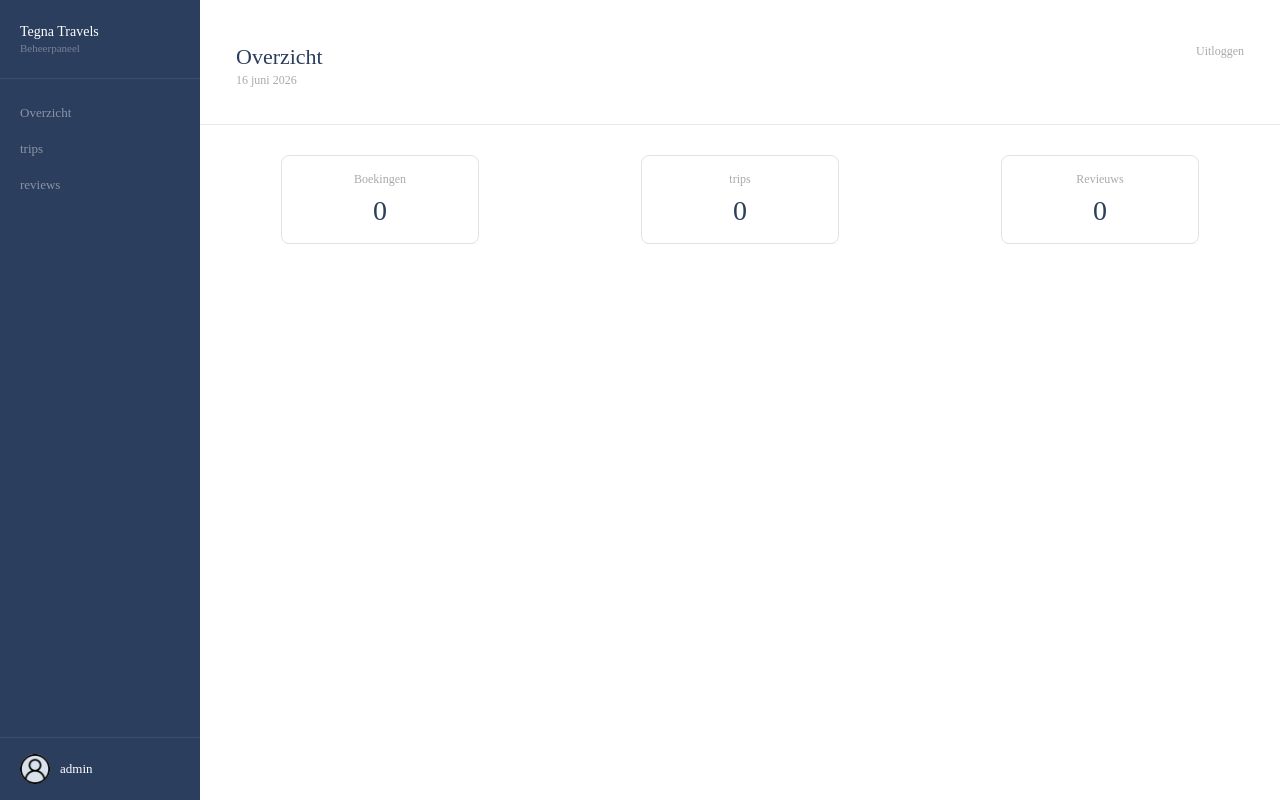
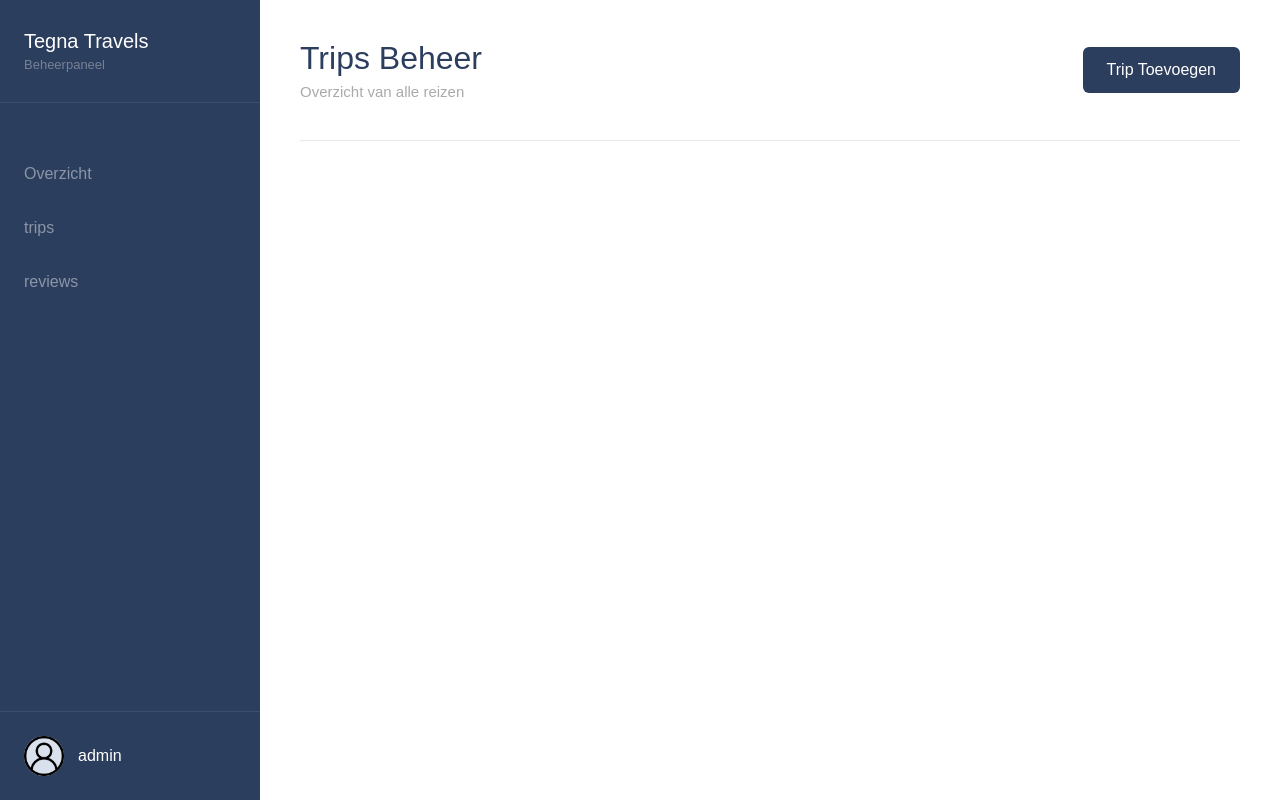
Before and after one commit to DanielRosmalen/webapp2, a PHP site: page /admin.php?trips in a window 1280 px wide. Run offline with PHP 8.4, Linux system fonts and the light colour scheme; data that the repository does not hold is empty.

Commit message:
toevoegen verwijderen en bijwerken gemaakt

```diff
--- a/app/acties/delete.php
+++ /dev/null
@@ -1,6 +0,0 @@
-<?php
-$sql = "DELETE FROM r.* FROM reis r WHERE r.reisid = :reisid ";
-
-        $stmt = $conn->prepare($sql);
-        $stmt->execute();
-        $result = $stmt->fetchAll();
--- a/app/acties/insert.php
+++ /dev/null
@@ -1,6 +0,0 @@
-<?php
-$sql = "INSERT INTO reis (column1, column2) VALUES (:value1, :value2)";
-
-        $stmt = $conn->prepare($sql);
-        $stmt->execute();
-        $result = $stmt->fetchAll();
--- a/app/acties/update.php
+++ /dev/null
@@ -1,6 +0,0 @@
-<?php
-$sql = "UPDATE r.* SET reis r ";
-
-        $stmt = $conn->prepare($sql);
-        $stmt->execute();
-        $result = $stmt->fetchAll();
--- a/app/admin.php
+++ b/app/admin.php
@@ -1,17 +1,21 @@
 <?php
 include './acties/overzicht.php';
-
+$sql = "SELECT * FROM trips";
+$stmt = $pdo->prepare($sql);
+$stmt->execute();
+$trips = $stmt->fetchAll();
 ?>
-
 
 <!DOCTYPE html>
 <html lang="en">
+
 <head>
     <meta charset="UTF-8">
     <meta name="viewport" content="width=device-width, initial-scale=1.0">
     <title>Document</title>
     <link rel="stylesheet" href="assets/css/admin.css">
 </head>
+
 <body>
     <header>
         <div class="side-panel">
@@ -22,9 +26,11 @@ include './acties/overzicht.php';
                 </div>
                 <div class="side-menu-box">
                     <nav class="side-menu">
-                    <p class="side-menu-item actief">Overzicht</p>
-                    <p class="side-menu-item">trips</p>
-                    <p class="side-menu-item">reviews</p>
+                        <form method="get" class="side-menu">
+                            <button type="submit" name="overzicht" class="side-menu-item actief">Overzicht</button>
+                            <button type="submit" name="trips" class="side-menu-item">trips</button>
+                            <button type="submit" name="reviews" class="side-menu-item">reviews</button>
+                        </form>
                     </nav>
                 </div>
             </div>
@@ -33,13 +39,14 @@ include './acties/overzicht.php';
                     <div class="user-img">
                         <img src="assets/img/user-pictogram.png" alt="user">
                     </div>
-                <div class="dropdown">admin
-                </div>
+                    <div class="admin-titel">admin</div>
                 </div>
             </div>
         </div>
     </header>
+
     <main>
+        <?php if (isset($_GET['overzicht']) || (!isset($_GET['trips']) && !isset($_GET['bewerken']) && !isset($_GET['verwijderen']) && !isset($_GET['toevoegen']))) { ?>
             <div class="main-topbar">
                 <div>
                     <h1 class="main-titel">Overzicht</h1>
@@ -51,17 +58,92 @@ include './acties/overzicht.php';
             <div class="stats-container">
                 <div class="stats-box">
                     <p class="stats-label">Boekingen</p>
-            <h2 class="stats-cijfer"><?php echo count($boekingen)?></h2>
+                    <h2 class="stats-cijfer"><?php echo count($boekingen); ?></h2>
                 </div>
                 <div class="stats-box">
                     <p class="stats-label">trips</p>
-            <h2 class="stats-cijfer"><?php echo count($trips)?></h2>
+                    <h2 class="stats-cijfer"><?php echo count($trips); ?></h2>
                 </div>
                 <div class="stats-box">
-            <p class="stats-label">Revieuws</p>
-            <h2 class="stats-cijfer"><?php echo count($reviews)?></h2>
+                    <p class="stats-label">Reviews</p>
+                    <h2 class="stats-cijfer"><?php echo count($reviews); ?></h2>
                 </div>
             </div>
+        <?php } ?>
+
+        <?php if (isset($_GET['trips'])) { ?>
+            <div class="main-topbar">
+                <div>
+                    <h1 class="main-titel">Trips Beheer</h1>
+                    <p class="main-datum">Overzicht van alle reizen</p>
+                </div>
+                <form method="get">
+                    <button type="submit" name="toevoegen" class="btn-toevoegen">Trip Toevoegen</button>
+                </form>
+            </div>
+            <div class="trips-container">
+                <?php foreach ($trips as $trip) { ?>
+                    <div class="trip-row">
+                        <span class="trip-locatie"><?php echo $trip['locatie']; ?></span>
+                        <div class="trip-actions">
+                            <form method="get">
+                                <button type="submit" name="bewerken" value="<?php echo $trip['id']; ?>"
+                                    class="btn-actie btn-bewerken">bewerken</button>
+                                <button type="submit" name="verwijderen" value="<?php echo $trip['id']; ?>"
+                                    class="btn-actie btn-verwijderen">verwijderen</button>
+                            </form>
+                        </div>
+                    </div>
+                <?php } ?>
+            </div>
+        <?php } ?>
+        <?php
+              if (isset($_GET['bewerken'])) {
+            $id = $_GET['bewerken'];
+            $stmt = $pdo->prepare("SELECT * FROM trips WHERE id = :id");
+            $stmt->bindParam(':id', $id);
+            $stmt->execute();
+            $trip = $stmt->fetch();
+            ?>
+
+        <form action="./acties/bewerken.php" method="post">
+            <textarea name="locatie" id="locatie"><?php echo $trip['locatie'] ?></textarea>
+            <textarea name="land" id="land"><?php echo $trip['land'] ?></textarea>
+            <textarea name="prijs" id="prijs"><?php echo $trip['prijs'] ?></textarea>
+            <textarea name="duur" id="duur"><?php echo $trip['duur'] ?></textarea>
+            <textarea name="beschrijving" id="beschrijving"><?php echo $trip['beschrijving'] ?></textarea>
+            <textarea name="foto" id="foto"><?php echo $trip['foto'] ?></textarea>
+            <input type="hidden" name="id" value="<?php echo $trip['id'] ?>"></input>
+            <input type="submit" name="submit"></input>
+        </form>
+    <?php } ?>
+
+        <?php if (isset($_GET['verwijderen'])) {
+            $id = $_GET['verwijderen'];
+            $stmt = $pdo->prepare("SELECT * FROM trips WHERE id = :id");
+            $stmt->bindParam(':id', $id);
+            $stmt->execute();
+            $trip = $stmt->fetch();
+            ?>
+            <form action="./acties/verwijderen.php" method="post">
+                <input type="hidden" name="id" value="<?php echo $trip['id']; ?>">
+                <p>Weet je zeker dat je de trip naar <?php echo $trip['locatie']; ?> wilt verwijderen?</p>
+                <input type="submit" name="submit" value="Ja, verwijderen">
+            </form>
+        <?php } ?>
+
+        <?php if (isset($_GET['toevoegen'])) { ?>
+            <form action="./acties/toevoegen.php" method="post">
+                <textarea name="locatie" id="locatie" placeholder="locatie"></textarea>
+                <textarea name="land" id="land" placeholder="land"></textarea>
+                <textarea name="prijs" id="prijs" placeholder="prijs"></textarea>
+                <textarea name="duur" id="duur" placeholder="duur"></textarea>
+                <textarea name="beschrijving" id="beschrijving" placeholder="beschrijving"></textarea>
+                <textarea name="foto" id="foto" placeholder="foto"></textarea>
+                <input type="submit" name="submit">
+            </form>
+        <?php } ?>
     </main>
 </body>
+
 </html>
--- a/app/assets/css/admin.css
+++ b/app/assets/css/admin.css
@@ -1,146 +1,195 @@
 *{
     padding: 0;
     margin: 0;
+    box-sizing: border-box;
 }
 body{
     display: flex;
+    font-family: sans-serif;
 }
 
 .side-panel {
     display: flex;
     flex-direction: column;
     justify-content: space-between;
-    width: 200px;
+    width: 260px;
     height: 100vh;
     background-color: #2c3e5e;
 }
 
 .side-titel-box {
-    padding: 24px 20px;
+    padding: 30px 24px;
     border-bottom: 1px solid rgba(255, 255, 255, 0.08);
 }
 
 .side-titel {
     color: white;
-    font-size: 14px;
+    font-size: 20px;
     font-weight: 500;
 }
 
 .side-subtitel {
     color: rgba(255, 255, 255, 0.35);
-    font-size: 11px;
-    margin-top: 2px;
+    font-size: 13px;
+    margin-top: 4px;
 }
 
 .side-menu {
-    padding: 16px 0;
+    padding: 24px 0;
+    display: flex;
+    flex-direction: column;
+    gap: 8px;
 }
 
 .side-menu-item {
-    padding: 10px 20px;
+    padding: 14px 24px;
     color: rgba(255, 255, 255, 0.45);
-    font-size: 13px;
+    font-size: 16px;
     cursor: pointer;
+    background: none;
+    border: none;
+    text-align: left;
+    width: 100%;
 }
 
-.side-menu-item:hover {
-    color: white;
-}
 
 .admin-logout-container {
     display: flex;
     align-items: center;
-    gap: 10px;
-    padding: 16px 20px;
+    gap: 14px;
+    padding: 24px;
     border-top: 1px solid rgba(255, 255, 255, 0.08);
 }
 
 .user-img {
-    width: 30px;
-    height: 30px;
+    width: 40px;
+    height: 40px;
     border-radius: 50%;
     background-color: #D9E2EC;
 }
 
 .user-img img {
-    width: 30px;
-    height: 30px;
+    width: 40px;
+    height: 40px;
 }
 
-.dropdown {
+.admin-titel {
     position: relative;
     color: white;
-    font-size: 13px;
-    cursor: pointer;
+    font-size: 16px;
+
 }
+
 main {
     flex: 1;
     background-color: white;
+    padding: 40px;
 }
 
 .main-topbar {
     display: flex;
     justify-content: space-between;
-    align-items: flex-start;
-    padding: 24px 36px 0px 36px;
-    border: none;
+    align-items: center;
+    padding-bottom: 40px;
     border-bottom: 1px solid #e8e8e8;
-    margin-top:20px;
-    padding-bottom: 36px;
 }
 
 .main-titel {
-    font-size: 22px;
+    font-size: 32px;
     font-weight: 500;
     color: #2c3e5e;
 }
 
 .main-datum {
-    font-size: 12px;
+    font-size: 15px;
     color: #aaaaaa;
-    margin-top: 3px;
+    margin-top: 6px;
 }
 
 .main-topbar a {
-    font-size: 12px;
+    font-size: 16px;
     color: #aaaaaa;
     text-decoration: none;
 }
 
-.main-topbar a:hover {
-    color: #2c3e5e;
-}
 
 .stats-container {
     display: flex;
-    margin-top: 30px;
-    justify-content: center;
+    margin-top: 40px;
     justify-content: space-around;
+    gap: 30px;
 }
 
 .stats-box {
-    width: 160px;
+    width: 240px;
     border: 1px solid #e2e2e2;
-    border-radius: 8px;
-    padding: 16px 18px;
-    cursor: pointer;
+    border-radius: 12px;
+    padding: 24px 20px;
     display: flex;
     align-items: center;
     flex-direction: column;
 }
 
-.stats-box:hover {
-    border-color: #2c3e5e;
-}
-
 .stats-label {
-    font-size: 12px;
+    font-size: 15px;
     color: #aaaaaa;
-    margin-bottom: 8px;
+    margin-bottom: 12px;
 }
 
 .stats-cijfer {
-    font-size: 28px;
+    font-size: 42px;
     font-weight: 500;
     color: #2c3e5e;
 }
+
+.trips-container {
+    padding: 40px 0;
+    display: flex;
+    flex-direction: column;
+    gap: 16px;
+}
+
+.trip-row {
+    display: flex;
+    justify-content: space-between;
+    align-items: center;
+    padding: 24px 30px;
+    border: 1px solid #e2e2e2;
+    border-radius: 8px;
+    background-color: #ffffff;
+}
+
+.trip-locatie {
+    font-size: 20px;
+    font-weight: 500;
+    color: #2c3e5e;
+}
+
+.trip-actions form {
+    display: flex;
+    gap: 14px;
+}
+
+.btn-actie {
+    padding: 10px 20px;
+    font-size: 14px;
+    border-radius: 6px;
+    cursor: pointer;
+    border: 1px solid #e2e2e2;
+    background: #f9f9f9;
+    color: #2c3e5e;
+    font-weight: 500;
+}
+
+
+
+.btn-toevoegen {
+    padding: 14px 24px;
+    background-color: #2c3e5e;
+    color: white;
+    border: none;
+    border-radius: 6px;
+    font-size: 16px;
+    cursor: pointer;
+    font-weight: 500;
+}
```
Also changed, not shown: app/acties/bewerken.php (added, +25 -0 lines), app/acties/toevoegen.php (added, +21 -0 lines), app/acties/verwijderen.php (added, +12 -0 lines), app/trips.php (deleted, +0 -13 lines). Lines whose indentation alone changed are shown as unchanged.
